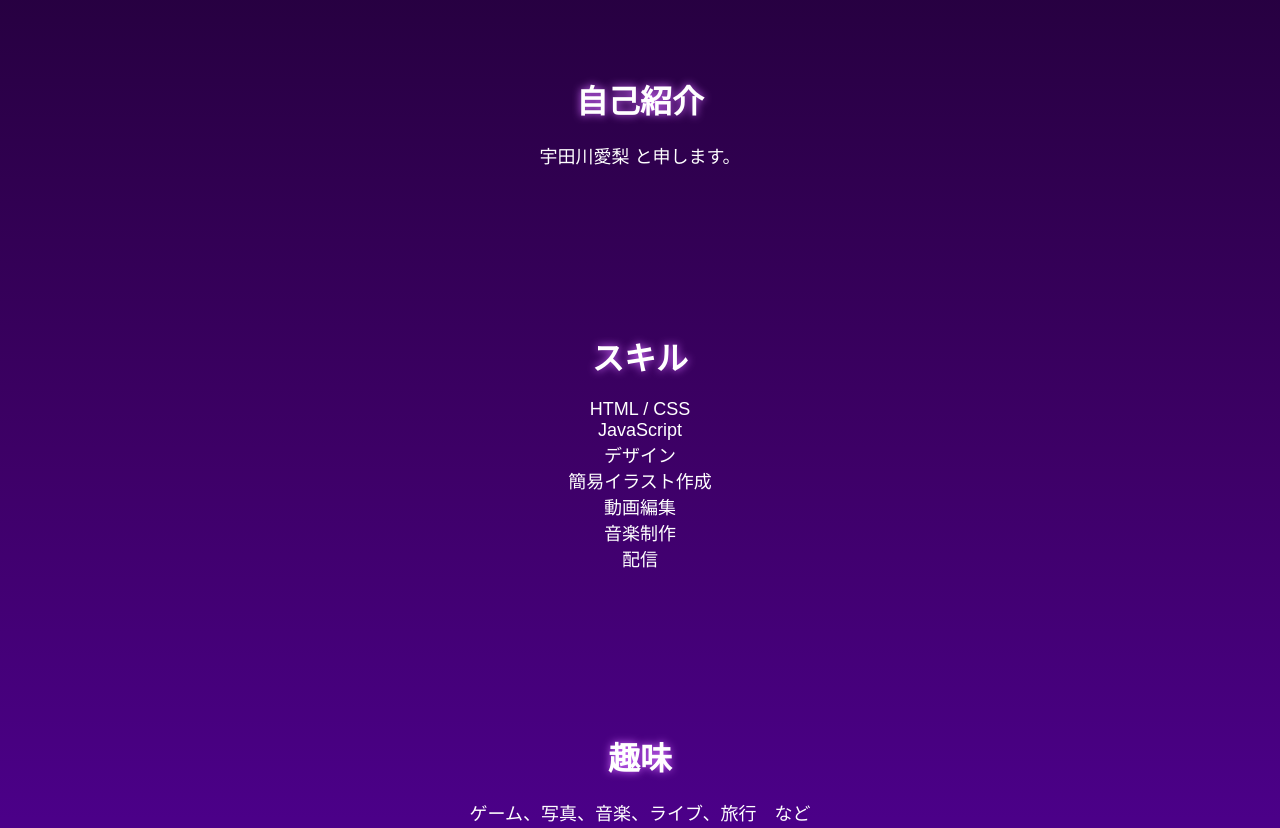
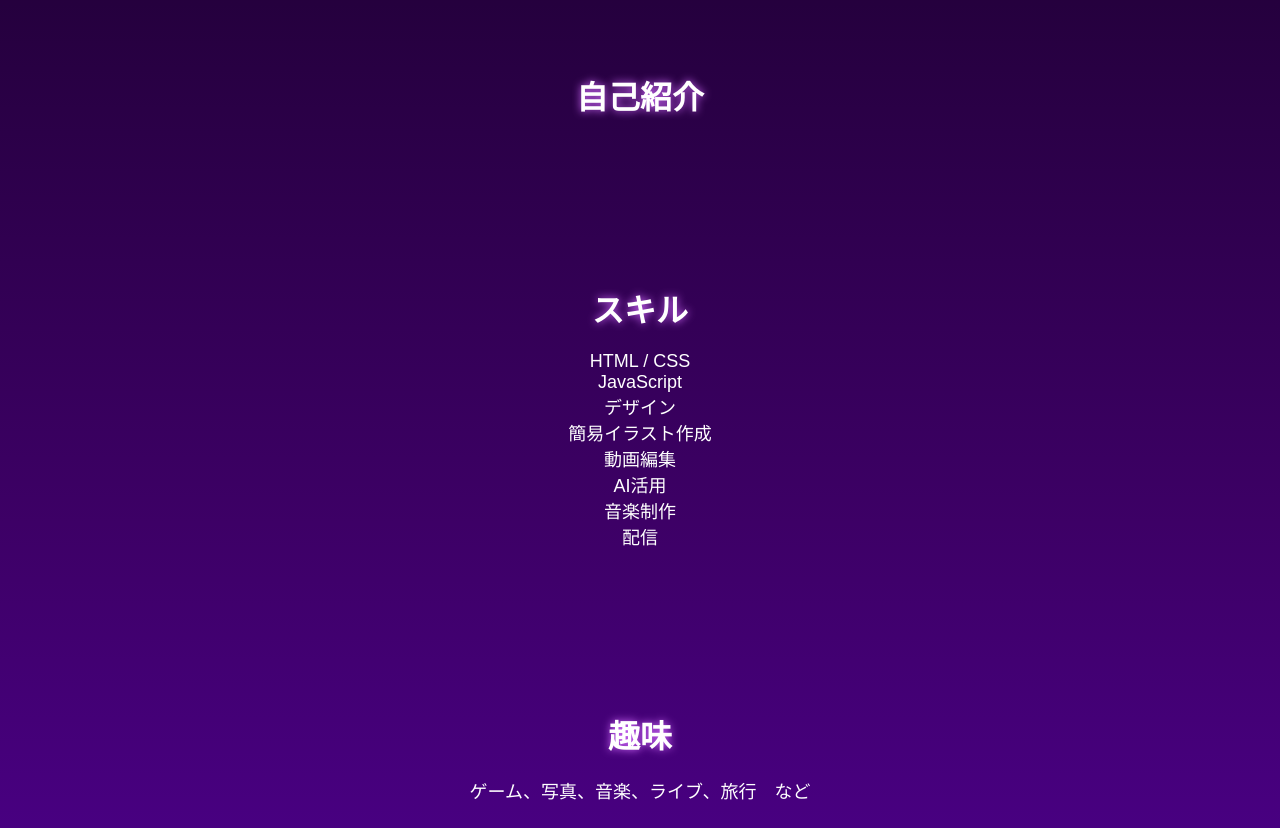
Before and after one commit to ai4027/portfolio, a plain HTML site: page index.html in a window 1280 px wide. Shown: the part 800-1628 px from the top of the page. Drawn offline with Linux system fonts and the light colour scheme.

Commit message:
Add files via upload

```diff
--- a/index.html
+++ b/index.html
@@ -35,7 +35,7 @@
 
     <!-- Hero Section -->
     <section class="hero">
-        <img src="your_photo.jpg　画像" alt="　" class="profile-photo" />
+        <img src=" "   alt=" " class="profile-photo" />
 
 
         <h2 data-ja="こんにちは！"
@@ -58,9 +58,33 @@
     <!-- About -->
     <section id="about" class="about">
         <h2 data-ja="自己紹介" data-en="About Me">自己紹介</h2>
-        <p data-ja="自己紹介文をここに書いてください。"
-           data-en="Write your self-introduction here.">
-           宇田川愛梨 と申します。
+        <p data-ja="こんにちは、 宇田川愛梨　と申します。
+         Webデザインを独学で学び、日々スキルを磨いているデザイナーです。
+        デザインを通じて、ユーザーにとって使いやすく魅力的なウェブサイトを作ることを目指しています。
+趣味はゲーム、旅行、そしてライブに行くことです。
+これらの活動から得たインスピレーションを、デザインやクリエイティブなプロジェクトに活かしています。
+特に、ゲームやアニメの雰囲気に強く影響を受けており、デザインにもその要素を取り入れることが多いです。
+
+また、VTuberとして活動していた経験があり、その中で動画編集や音楽編集、簡易イラスト制作を行っていました。
+これらのスキルは、Webデザインにおいても役立てており、例えばアニメーションやインタラクティブなコンテンツを制作する際に活用しています。
+
+まだ学びの途中ですが、常に新しい技術を吸収し、より良いデザインを提供できるよう努力しています。
+デザインに関しての質問やご依頼があれば、お気軽にご連絡ください。
+
+どうぞよろしくお願いします。"
+
+           data-en="Hello, my name is Airi Udagawa.
+           I am a designer who is self-taught in web design and constantly honing my skills.
+           I aim to create user-friendly and attractive websites through design.
+           My hobbies include gaming, traveling, and attending live concerts.
+           I draw inspiration from these activities and incorporate it into my design and creative projects.
+           I am particularly influenced by the atmosphere of games and anime, and often incorporate those elements into my designs.
+           Additionally, I have experience as a VTuber, where I engaged in video editing, music editing, and simple illustration creation.
+           These skills are also useful in web design, especially when creating animations and interactive content.
+           Although I am still learning, I am always striving to absorb new technologies and provide better designs.
+           If you have any questions or requests regarding design, please feel free to contact me.
+           Thank you very much.">
+
         </p>
     </section>
 
@@ -73,6 +97,7 @@
             <li data-ja="デザイン" data-en="Design">デザイン</li>
             <li data-ja="簡易イラスト作成" data-en="Simple illustration creation">簡易イラスト作成</li>
             <li data-ja="動画編集" data-en="Video Editing">動画編集</li>
+             <li data-ja="AI活用" data-en="AI utilization">AI活用</li>
             <li data-ja="音楽制作" data-en="Music Production">音楽制作</li>
             <li data-ja="配信" data-en="Stream">配信</li>
 
@@ -101,6 +126,17 @@
             </div>
         </div>
 
+        <div class="work-list">
+            <div class="work-card">
+                <h3 data-ja="ポートフォリオ" data-en="portfolio">ポートフォリオ</h3>
+                <p data-ja="このポートフォリオのイラストやサイトを1から作りました、制作時間は約7時間です。" data-en="This portfolio's illustrations and site were created from scratch, taking about 7 hours to complete.
+                ">
+                    このポートフォリオのイラストやサイトを1から作りました、制作時間は約7時間です。
+                </p>
+            </div>
+        </div>
+
+
     </section>
 
     <!-- Contact -->
@@ -114,9 +150,9 @@
         <p>Email: ai42700utaite@gmail.com</p>
 
         <div class="sns">
-            <a href="#">Twitter</a>
-            <a href="#">Instagram</a>
-            <a href="#">GitHub</a>
+            <a href="# id">X </a>
+            <a href="https://www.instagram.com/ai__00427">Instagram </a>
+            <a href="https://github.com/ai4027">Git Hub </a>
         </div>
     </section>
 
```
